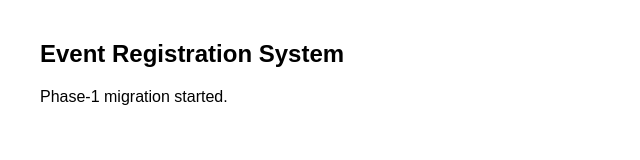
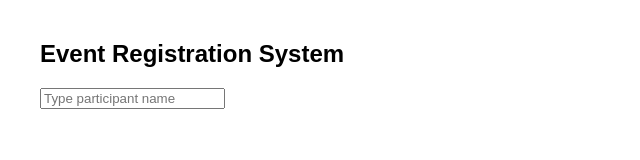
Before and after one commit to heartfulnessgujarat/event-registration-system, a plain HTML site: page index.html in a window 1280 px wide. Shown: the whole page, without its empty margins (0-640 px from the left). Drawn offline with Linux system fonts and the light colour scheme.

Commit message:
Update index.html

```diff
--- a/index.html
+++ b/index.html
@@ -12,11 +12,15 @@
 
 <body>
 
-<script src="js/app.js"></script>
-
 <h2>Event Registration System</h2>
 
-<p>Phase-1 migration started.</p>
+<input
+id="searchBox"
+placeholder="Type participant name">
+
+<div id="suggestions"></div>
+
+<script src="js/app.js"></script>
 
 </body>
 
```
